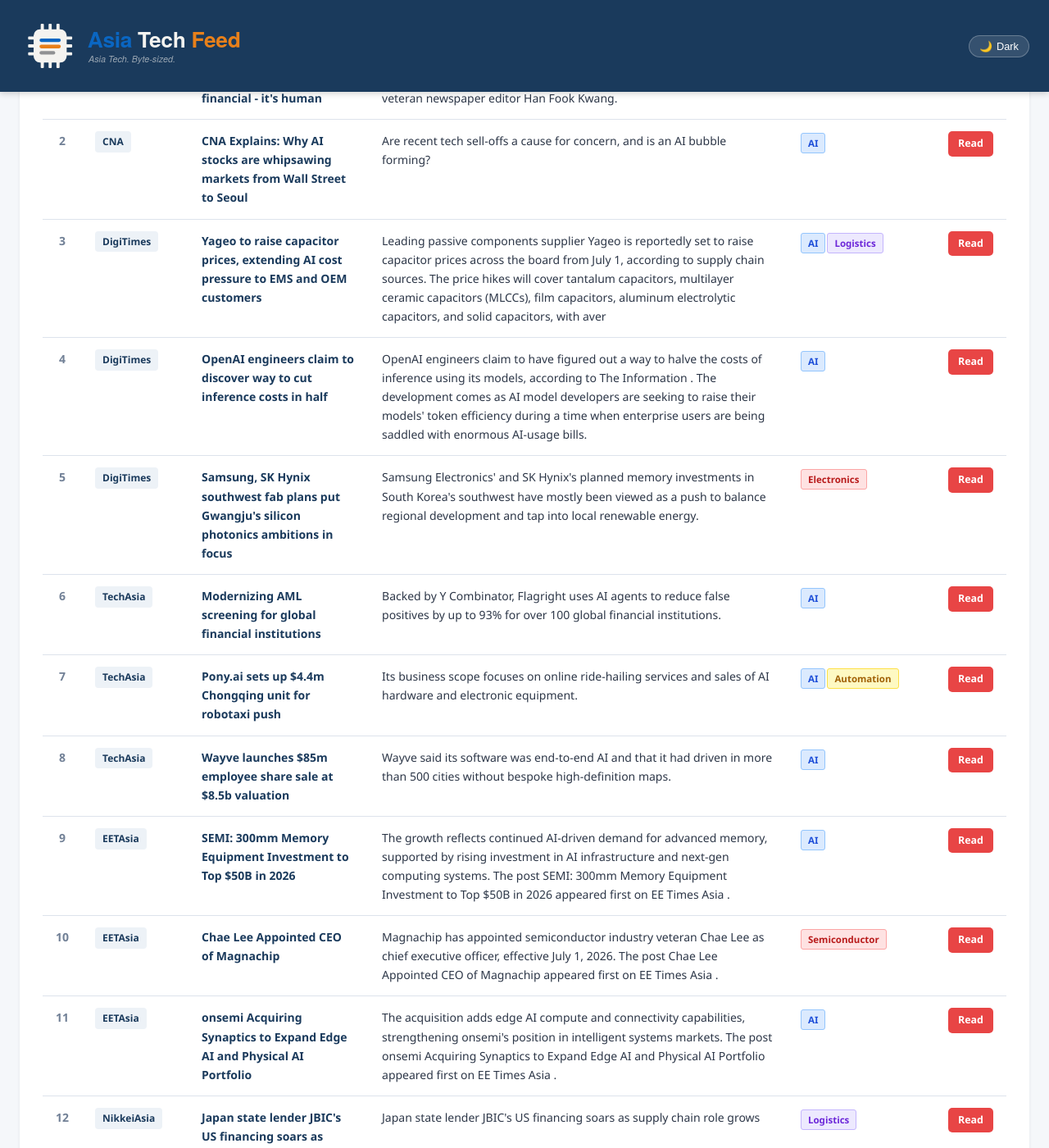
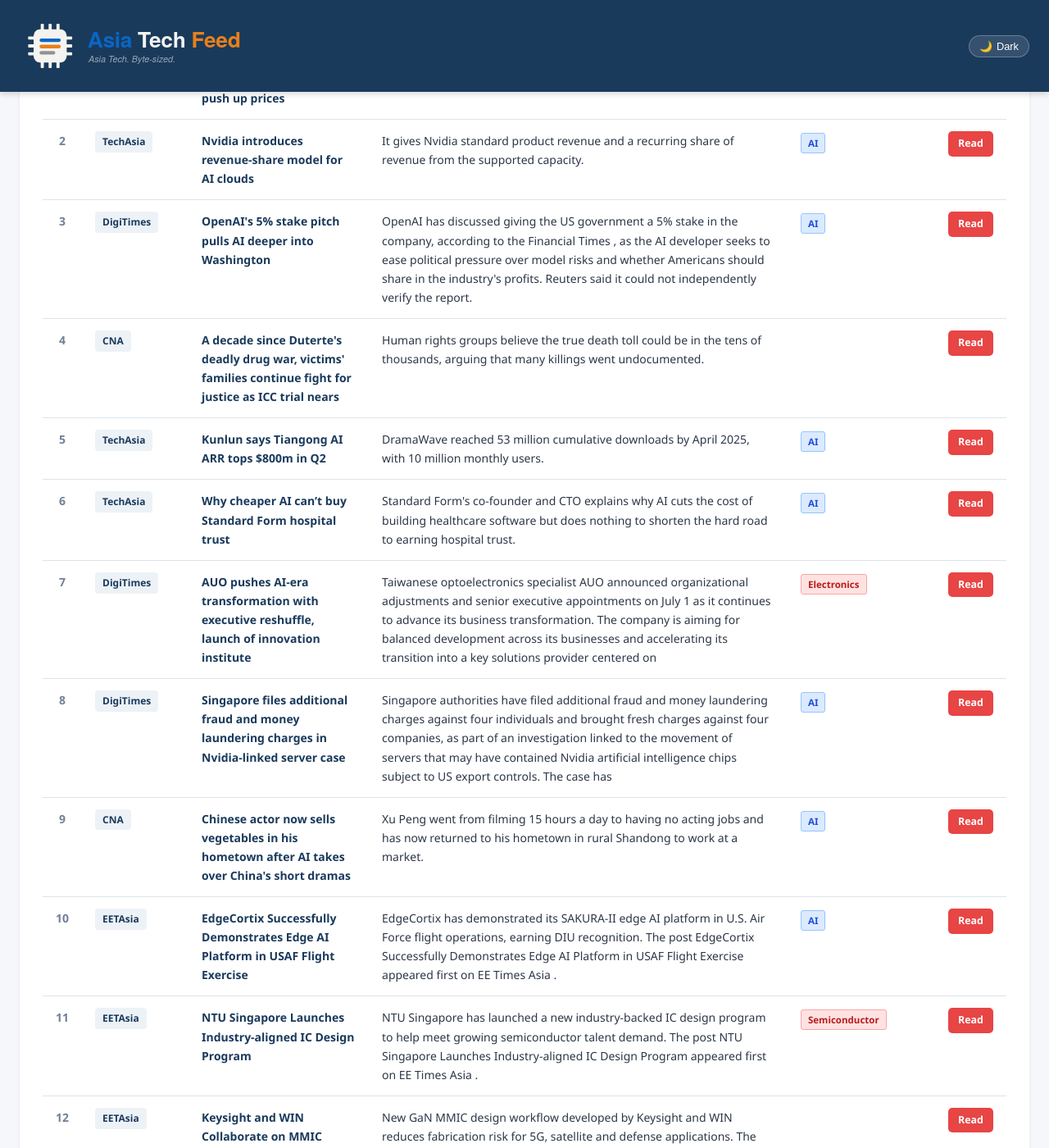
Before and after one commit to asiatechfeed/Asia-Tech-Feed, a Jekyll site: the page built from _posts/2026-07-02-asia-tech-news-digest.md, in a window 1280 px wide and 1400 px high, scrolled down 857 px. Shown: the whole window at 82% size. Built offline with Jekyll 4.4.1, drawn with Linux system fonts in a browser that asks for light colours; a script that is not in the unit is left out; some of the changed text lies outside the part shown.

Commit message:
📰 News digest 2026-07-02 (15 articles)

```diff
--- a/_posts/2026-07-02-asia-tech-news-digest.md
+++ b/_posts/2026-07-02-asia-tech-news-digest.md
@@ -1,16 +1,16 @@
 ---
 layout: post
 title: "Asia Tech News Digest - July 02, 2026"
-date: 2026-07-02 08:00:34 +0800
-articles_count: 14
+date: 2026-07-02 18:19:10 +0800
+articles_count: 15
 sources_count: 5
 sources: ["CNA", "DigiTimes", "EETAsia", "NikkeiAsia", "TechAsia"]
 csv_file: /assets/data/news-2026-07-02.tsv
-featured_title: "Commentary: The true cost of AI scams isn\u2019t financial - it's human"
-featured_url: "https://www.channelnewsasia.com/commentary/ai-deepfake-iswaran-interview-scam-cost-6224366"
+featured_title: "UK's Currys warns memory chip shortage will push up prices"
+featured_url: "https://www.channelnewsasia.com/business/uks-currys-warns-memory-chip-shortage-will-push-up-prices-6227471"
 featured_source: "CNA"
-featured_summary: "Governments and international organisations need to be more actively involved in how AI technology develops and to what purpose, says veteran newspaper editor Han Fook Kwang."
-featured_image: "https://dam.mediacorp.sg/image/upload/s--rDhaLWhC--/c_fill,g_auto,h_676,w_1200/f_auto,q_auto/v1/mediacorp/cna/image/2024/12/20/istock-1744769333.jpg?itok=NfuCdPi1"
+featured_summary: "UK's Currys warns memory chip shortage will push up prices"
+featured_image: "https://dam.mediacorp.sg/image/upload/s--8o4FVm9h--/c_fill,g_auto,h_676,w_1200/fl_relative,g_south_east,l_mediacorp:cna:watermark:2024-04:reuters_1,w_0.1/f_auto,q_auto/v1/one-cms/core/2026-07-02T093152Z_2_LYNXMPEM610IR_RTROPTP_3_CURRYS-RESULTS.JPG?itok=bzI8P64_"
 ---
 
 <table class="news-table">
@@ -28,114 +28,122 @@ featured_image: "https://dam.mediacorp.sg/image/upload/s--rDhaLWhC--/c_fill,g_au
 <tr>
   <td class="col-num">1</td>
   <td class="col-source"><span class="source-badge">CNA</span></td>
-  <td class="col-title"><span class="article-title">Commentary: The true cost of AI scams isn’t financial - it's human</span></td>
-  <td class="col-summary">Governments and international organisations need to be more actively involved in how AI technology develops and to what purpose, says veteran newspaper editor Han Fook Kwang.</td>
-  <td class="col-tags"><span class="tag ai">AI</span></td>
-  <td class="col-link"><a class="btn-link" href="https://www.channelnewsasia.com/commentary/ai-deepfake-iswaran-interview-scam-cost-6224366" target="_blank" rel="noopener">Read</a></td>
+  <td class="col-title"><span class="article-title">UK's Currys warns memory chip shortage will push up prices</span></td>
+  <td class="col-summary">UK's Currys warns memory chip shortage will push up prices</td>
+  <td class="col-tags"></td>
+  <td class="col-link"><a class="btn-link" href="https://www.channelnewsasia.com/business/uks-currys-warns-memory-chip-shortage-will-push-up-prices-6227471" target="_blank" rel="noopener">Read</a></td>
 </tr>
 <tr>
   <td class="col-num">2</td>
-  <td class="col-source"><span class="source-badge">CNA</span></td>
-  <td class="col-title"><span class="article-title">CNA Explains: Why AI stocks are whipsawing markets from Wall Street to Seoul</span></td>
-  <td class="col-summary">Are recent tech sell-offs a cause for concern, and is an AI bubble forming?</td>
+  <td class="col-source"><span class="source-badge">TechAsia</span></td>
+  <td class="col-title"><span class="article-title">Nvidia introduces revenue-share model for AI clouds</span></td>
+  <td class="col-summary">It gives Nvidia standard product revenue and a recurring share of revenue from the supported capacity.</td>
   <td class="col-tags"><span class="tag ai">AI</span></td>
-  <td class="col-link"><a class="btn-link" href="https://www.channelnewsasia.com/singapore/ai-stocks-sell-tech-bubble-wall-street-kospi-6224231" target="_blank" rel="noopener">Read</a></td>
+  <td class="col-link"><a class="btn-link" href="https://www.techinasia.com/nvidia-opens-vera-chip-orders-for-chinese-customers-sources" target="_blank" rel="noopener">Read</a></td>
 </tr>
 <tr>
   <td class="col-num">3</td>
   <td class="col-source"><span class="source-badge">DigiTimes</span></td>
-  <td class="col-title"><span class="article-title">Yageo to raise capacitor prices, extending AI cost pressure to EMS and OEM customers</span></td>
-  <td class="col-summary">Leading passive components supplier Yageo is reportedly set to raise capacitor prices across the board from July 1, according to supply chain sources. The price hikes will cover tantalum capacitors, multilayer ceramic capacitors (MLCCs), film capacitors, aluminum electrolytic capacitors, and solid capacitors, with aver</td>
-  <td class="col-tags"><span class="tag ai">AI</span><span class="tag logis">Logistics</span></td>
-  <td class="col-link"><a class="btn-link" href="https://www.digitimes.com/news/a20260701PD226/yageo-passive-components-capacitor-oem-supplier.html" target="_blank" rel="noopener">Read</a></td>
+  <td class="col-title"><span class="article-title">OpenAI's 5% stake pitch pulls AI deeper into Washington</span></td>
+  <td class="col-summary">OpenAI has discussed giving the US government a 5% stake in the company, according to the Financial Times , as the AI developer seeks to ease political pressure over model risks and whether Americans should share in the industry's profits. Reuters said it could not independently verify the report.</td>
+  <td class="col-tags"><span class="tag ai">AI</span></td>
+  <td class="col-link"><a class="btn-link" href="https://www.digitimes.com/news/a20260702VL215/openai-government-anthropic-google-meta.html" target="_blank" rel="noopener">Read</a></td>
 </tr>
 <tr>
   <td class="col-num">4</td>
-  <td class="col-source"><span class="source-badge">DigiTimes</span></td>
-  <td class="col-title"><span class="article-title">OpenAI engineers claim to discover way to cut inference costs in half</span></td>
-  <td class="col-summary">OpenAI engineers claim to have figured out a way to halve the costs of inference using its models, according to The Information . The development comes as AI model developers are seeking to raise their models' token efficiency during a time when enterprise users are being saddled with enormous AI-usage bills.</td>
-  <td class="col-tags"><span class="tag ai">AI</span></td>
-  <td class="col-link"><a class="btn-link" href="https://www.digitimes.com/news/a20260701VL216/openai-ai-inference-efficiency-cost-chatgpt.html" target="_blank" rel="noopener">Read</a></td>
+  <td class="col-source"><span class="source-badge">CNA</span></td>
+  <td class="col-title"><span class="article-title">A decade since Duterte's deadly drug war, victims' families continue fight for justice as ICC trial nears</span></td>
+  <td class="col-summary">Human rights groups believe the true death toll could be in the tens of thousands, arguing that many killings went undocumented.</td>
+  <td class="col-tags"></td>
+  <td class="col-link"><a class="btn-link" href="https://www.channelnewsasia.com/asia/philippines-drug-war-president-duterte-icc-trial-families-6226996" target="_blank" rel="noopener">Read</a></td>
 </tr>
 <tr>
   <td class="col-num">5</td>
-  <td class="col-source"><span class="source-badge">DigiTimes</span></td>
-  <td class="col-title"><span class="article-title">Samsung, SK Hynix southwest fab plans put Gwangju's silicon photonics ambitions in focus</span></td>
-  <td class="col-summary">Samsung Electronics' and SK Hynix's planned memory investments in South Korea's southwest have mostly been viewed as a push to balance regional development and tap into local renewable energy.</td>
-  <td class="col-tags"><span class="tag semi">Electronics</span></td>
-  <td class="col-link"><a class="btn-link" href="https://www.digitimes.com/news/a20260701PD218/samsung-sk-hynix-siph-fab-region.html" target="_blank" rel="noopener">Read</a></td>
+  <td class="col-source"><span class="source-badge">TechAsia</span></td>
+  <td class="col-title"><span class="article-title">Kunlun says Tiangong AI ARR tops $800m in Q2</span></td>
+  <td class="col-summary">DramaWave reached 53 million cumulative downloads by April 2025, with 10 million monthly users.</td>
+  <td class="col-tags"><span class="tag ai">AI</span></td>
+  <td class="col-link"><a class="btn-link" href="https://www.techinasia.com/baidu-chipdesign-unit-wins-139m-ai-chip-deal-china-mobile" target="_blank" rel="noopener">Read</a></td>
 </tr>
 <tr>
   <td class="col-num">6</td>
   <td class="col-source"><span class="source-badge">TechAsia</span></td>
-  <td class="col-title"><span class="article-title">Modernizing AML screening for global financial institutions</span></td>
-  <td class="col-summary">Backed by Y Combinator, Flagright uses AI agents to reduce false positives by up to 93% for over 100 global financial institutions.</td>
+  <td class="col-title"><span class="article-title">Why cheaper AI can’t buy Standard Form hospital trust</span></td>
+  <td class="col-summary">Standard Form's co-founder and CTO explains why AI cuts the cost of building healthcare software but does nothing to shorten the hard road to earning hospital trust.</td>
   <td class="col-tags"><span class="tag ai">AI</span></td>
-  <td class="col-link"><a class="btn-link" href="https://www.techinasia.com/modernizing-aml-screening-global-financial-institutions" target="_blank" rel="noopener">Read</a></td>
+  <td class="col-link"><a class="btn-link" href="https://www.techinasia.com/standard-form-building-ai-for-healthcare" target="_blank" rel="noopener">Read</a></td>
 </tr>
 <tr>
   <td class="col-num">7</td>
-  <td class="col-source"><span class="source-badge">TechAsia</span></td>
-  <td class="col-title"><span class="article-title">Pony.ai sets up $4.4m Chongqing unit for robotaxi push</span></td>
-  <td class="col-summary">Its business scope focuses on online ride-hailing services and sales of AI hardware and electronic equipment.</td>
-  <td class="col-tags"><span class="tag ai">AI</span><span class="tag auto">Automation</span></td>
-  <td class="col-link"><a class="btn-link" href="https://www.techinasia.com/ponyai-eyes-robotaxi-launch-hong-kong" target="_blank" rel="noopener">Read</a></td>
+  <td class="col-source"><span class="source-badge">DigiTimes</span></td>
+  <td class="col-title"><span class="article-title">AUO pushes AI-era transformation with executive reshuffle, launch of innovation institute</span></td>
+  <td class="col-summary">Taiwanese optoelectronics specialist AUO announced organizational adjustments and senior executive appointments on July 1 as it continues to advance its business transformation. The company is aiming for balanced development across its businesses and accelerating its transition into a key solutions provider centered on</td>
+  <td class="col-tags"><span class="tag semi">Electronics</span></td>
+  <td class="col-link"><a class="btn-link" href="https://www.digitimes.com/news/a20260701PD238/auo-optoelectronics-business-development-display.html" target="_blank" rel="noopener">Read</a></td>
 </tr>
 <tr>
   <td class="col-num">8</td>
-  <td class="col-source"><span class="source-badge">TechAsia</span></td>
-  <td class="col-title"><span class="article-title">Wayve launches $85m employee share sale at $8.5b valuation</span></td>
-  <td class="col-summary">Wayve said its software was end-to-end AI and that it had driven in more than 500 cities without bespoke high-definition maps.</td>
+  <td class="col-source"><span class="source-badge">DigiTimes</span></td>
+  <td class="col-title"><span class="article-title">Singapore files additional fraud and money laundering charges in Nvidia-linked server case</span></td>
+  <td class="col-summary">Singapore authorities have filed additional fraud and money laundering charges against four individuals and brought fresh charges against four companies, as part of an investigation linked to the movement of servers that may have contained Nvidia artificial intelligence chips subject to US export controls. The case has</td>
   <td class="col-tags"><span class="tag ai">AI</span></td>
-  <td class="col-link"><a class="btn-link" href="https://www.techinasia.com/amd-backs-uk-self-driving-startup-wayve-in-60m-add-on" target="_blank" rel="noopener">Read</a></td>
+  <td class="col-link"><a class="btn-link" href="https://www.digitimes.com/news/a20260702VL213/chips-investigation-nvidia-supermicro.html" target="_blank" rel="noopener">Read</a></td>
 </tr>
 <tr>
   <td class="col-num">9</td>
-  <td class="col-source"><span class="source-badge">EETAsia</span></td>
-  <td class="col-title"><span class="article-title">SEMI: 300mm Memory Equipment Investment to Top $50B in 2026</span></td>
-  <td class="col-summary">The growth reflects continued AI-driven demand for advanced memory, supported by rising investment in AI infrastructure and next-gen computing systems. The post SEMI: 300mm Memory Equipment Investment to Top $50B in 2026 appeared first on EE Times Asia .</td>
+  <td class="col-source"><span class="source-badge">CNA</span></td>
+  <td class="col-title"><span class="article-title">Chinese actor now sells vegetables in his hometown after AI takes over China's short dramas</span></td>
+  <td class="col-summary">Xu Peng went from filming 15 hours a day to having no acting jobs and has now returned to his hometown in rural Shandong to work at a market.</td>
   <td class="col-tags"><span class="tag ai">AI</span></td>
-  <td class="col-link"><a class="btn-link" href="https://www.eetasia.com/semi-300mm-memory-equipment-investment-to-top-50b-in-2026/" target="_blank" rel="noopener">Read</a></td>
+  <td class="col-link"><a class="btn-link" href="https://www.channelnewsasia.com/entertainment/chinese-actor-xu-peng-sells-vegetables-ai-6226771" target="_blank" rel="noopener">Read</a></td>
 </tr>
 <tr>
   <td class="col-num">10</td>
   <td class="col-source"><span class="source-badge">EETAsia</span></td>
-  <td class="col-title"><span class="article-title">Chae Lee Appointed CEO of Magnachip</span></td>
-  <td class="col-summary">Magnachip has appointed semiconductor industry veteran Chae Lee as chief executive officer, effective July 1, 2026. The post Chae Lee Appointed CEO of Magnachip appeared first on EE Times Asia .</td>
-  <td class="col-tags"><span class="tag semi">Semiconductor</span></td>
-  <td class="col-link"><a class="btn-link" href="https://www.eetasia.com/chae-lee-appointed-ceo-of-magnachip/" target="_blank" rel="noopener">Read</a></td>
+  <td class="col-title"><span class="article-title">EdgeCortix Successfully Demonstrates Edge AI Platform in USAF Flight Exercise</span></td>
+  <td class="col-summary">EdgeCortix has demonstrated its SAKURA-II edge AI platform in U.S. Air Force flight operations, earning DIU recognition. The post EdgeCortix Successfully Demonstrates Edge AI Platform in USAF Flight Exercise appeared first on EE Times Asia .</td>
+  <td class="col-tags"><span class="tag ai">AI</span></td>
+  <td class="col-link"><a class="btn-link" href="https://www.eetasia.com/edgecortix-successfully-demonstrates-edge-ai-platform-in-usaf-flight-exercise/" target="_blank" rel="noopener">Read</a></td>
 </tr>
 <tr>
   <td class="col-num">11</td>
   <td class="col-source"><span class="source-badge">EETAsia</span></td>
-  <td class="col-title"><span class="article-title">onsemi Acquiring Synaptics to Expand Edge AI and Physical AI Portfolio</span></td>
-  <td class="col-summary">The acquisition adds edge AI compute and connectivity capabilities, strengthening onsemi's position in intelligent systems markets. The post onsemi Acquiring Synaptics to Expand Edge AI and Physical AI Portfolio appeared first on EE Times Asia .</td>
-  <td class="col-tags"><span class="tag ai">AI</span></td>
-  <td class="col-link"><a class="btn-link" href="https://www.eetasia.com/onsemi-acquiring-synaptics-to-expand-edge-ai-and-physical-ai-portfolio/" target="_blank" rel="noopener">Read</a></td>
+  <td class="col-title"><span class="article-title">NTU Singapore Launches Industry-aligned IC Design Program</span></td>
+  <td class="col-summary">NTU Singapore has launched a new industry-backed IC design program to help meet growing semiconductor talent demand. The post NTU Singapore Launches Industry-aligned IC Design Program appeared first on EE Times Asia .</td>
+  <td class="col-tags"><span class="tag semi">Semiconductor</span></td>
+  <td class="col-link"><a class="btn-link" href="https://www.eetasia.com/ntu-singapore-launches-industry-aligned-ic-design-program/" target="_blank" rel="noopener">Read</a></td>
 </tr>
 <tr>
   <td class="col-num">12</td>
-  <td class="col-source"><span class="source-badge">NikkeiAsia</span></td>
-  <td class="col-title"><span class="article-title">Japan state lender JBIC's US financing soars as supply chain role grows</span></td>
-  <td class="col-summary">Japan state lender JBIC's US financing soars as supply chain role grows</td>
-  <td class="col-tags"><span class="tag logis">Logistics</span></td>
-  <td class="col-link"><a class="btn-link" href="https://asia.nikkei.com/business/finance/japan-state-lender-jbic-s-us-financing-soars-as-supply-chain-role-grows" target="_blank" rel="noopener">Read</a></td>
+  <td class="col-source"><span class="source-badge">EETAsia</span></td>
+  <td class="col-title"><span class="article-title">Keysight and WIN Collaborate on MMIC Design Workflow</span></td>
+  <td class="col-summary">New GaN MMIC design workflow developed by Keysight and WIN reduces fabrication risk for 5G, satellite and defense applications. The post Keysight and WIN Collaborate on MMIC Design Workflow appeared first on EE Times Asia .</td>
+  <td class="col-tags"></td>
+  <td class="col-link"><a class="btn-link" href="https://www.eetasia.com/keysight-and-win-collaborate-on-mmic-design-workflow/" target="_blank" rel="noopener">Read</a></td>
 </tr>
 <tr>
   <td class="col-num">13</td>
   <td class="col-source"><span class="source-badge">NikkeiAsia</span></td>
-  <td class="col-title"><span class="article-title">Kawasaki Heavy to raise over $1bn via new shares, bonds for AI investment</span></td>
-  <td class="col-summary">Kawasaki Heavy to raise over $1bn via new shares, bonds for AI investment</td>
-  <td class="col-tags"><span class="tag ai">AI</span></td>
-  <td class="col-link"><a class="btn-link" href="https://asia.nikkei.com/business/technology/artificial-intelligence/kawasaki-heavy-to-raise-over-1bn-via-new-shares-bonds-for-ai-investment" target="_blank" rel="noopener">Read</a></td>
+  <td class="col-title"><span class="article-title">Takeda and Insilico strike AI-led drug discovery deal worth up to $600m</span></td>
+  <td class="col-summary">Takeda and Insilico strike AI-led drug discovery deal worth up to $600m</td>
+  <td class="col-tags"></td>
+  <td class="col-link"><a class="btn-link" href="https://asia.nikkei.com/business/pharmaceuticals/takeda-and-insilico-strike-ai-led-drug-discovery-deal-worth-up-to-600m" target="_blank" rel="noopener">Read</a></td>
 </tr>
 <tr>
   <td class="col-num">14</td>
   <td class="col-source"><span class="source-badge">NikkeiAsia</span></td>
-  <td class="col-title"><span class="article-title">Qualcomm challenges Nvidia's AI grip with chip that ditches HBM</span></td>
-  <td class="col-summary">Qualcomm challenges Nvidia's AI grip with chip that ditches HBM</td>
-  <td class="col-tags"><span class="tag ai">AI</span></td>
-  <td class="col-link"><a class="btn-link" href="https://asia.nikkei.com/business/technology/artificial-intelligence/qualcomm-challenges-nvidia-s-ai-grip-with-chip-that-ditches-hbm" target="_blank" rel="noopener">Read</a></td>
+  <td class="col-title"><span class="article-title">Kyocera vies with Toto in ceramic parts for chipmaking, data centers</span></td>
+  <td class="col-summary">Kyocera vies with Toto in ceramic parts for chipmaking, data centers</td>
+  <td class="col-tags"></td>
+  <td class="col-link"><a class="btn-link" href="https://asia.nikkei.com/spotlight/supply-chain/kyocera-vies-with-toto-in-ceramic-parts-for-chipmaking-data-centers" target="_blank" rel="noopener">Read</a></td>
+</tr>
+<tr>
+  <td class="col-num">15</td>
+  <td class="col-source"><span class="source-badge">NikkeiAsia</span></td>
+  <td class="col-title"><span class="article-title">China chip material makers battle Japan rivals for $73bn market</span></td>
+  <td class="col-summary">China chip material makers battle Japan rivals for $73bn market</td>
+  <td class="col-tags"></td>
+  <td class="col-link"><a class="btn-link" href="https://asia.nikkei.com/business/tech/semiconductors/china-chip-material-makers-battle-japan-rivals-for-73bn-market" target="_blank" rel="noopener">Read</a></td>
 </tr>
 </tbody>
 </table>
```
Also changed, not shown: _data/seen_urls.json (+16 -1 lines), _digest_meta.json (+14 -14 lines), assets/data/news-2026-07-02.tsv (+15 -14 lines), assets/data/search-index.json.
